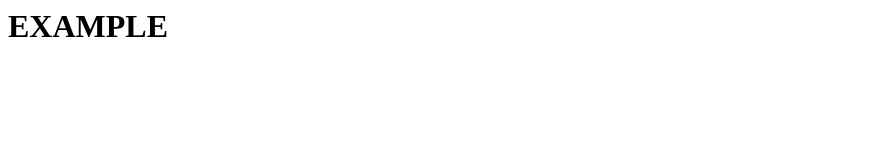
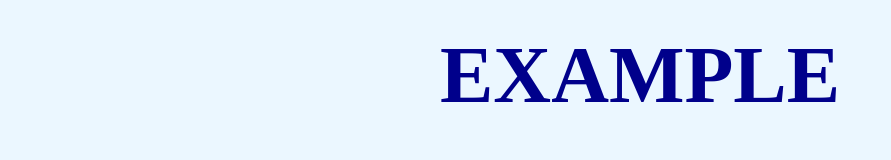
Before and after one commit to zorickomerc/Homework1, a plain HTML site: page index.html in a window 1280 px wide. Shown: the whole page, without its empty margins (0-891 px from the left). Drawn offline with Linux system fonts and the light colour scheme.

Commit message:
Style Changed

```diff
--- a/index.html
+++ b/index.html
@@ -1,8 +1,32 @@
 <head>
-<title> firsttry</title>
+<title>FIRST TRY</title>
 </head>
-
-<h1>EXAMPLE </h1>
+<style>
+    * {
+        padding: 0;
+        margin: 0;
+    }
+    body {
+        background-color: #EBF7FF;
+    }
+    h1 {
+        color: darkblue;
+        text-align: center;
+        margin-top: 30px;
+        font-weight: bold;
+        font-family: 'Times New Roman', Times, serif;
+        font-size: 10vh;
+        background-color: transparent;
+        transition: 0.3s;
+        cursor: pointer;
+    }
+    h1:hover {
+       transform: scale(1.1);
+       padding: 0%;
+       color: black;
+    }
+</style>
+<h1>EXAMPLE</h1>
 
 
 <body>
```
